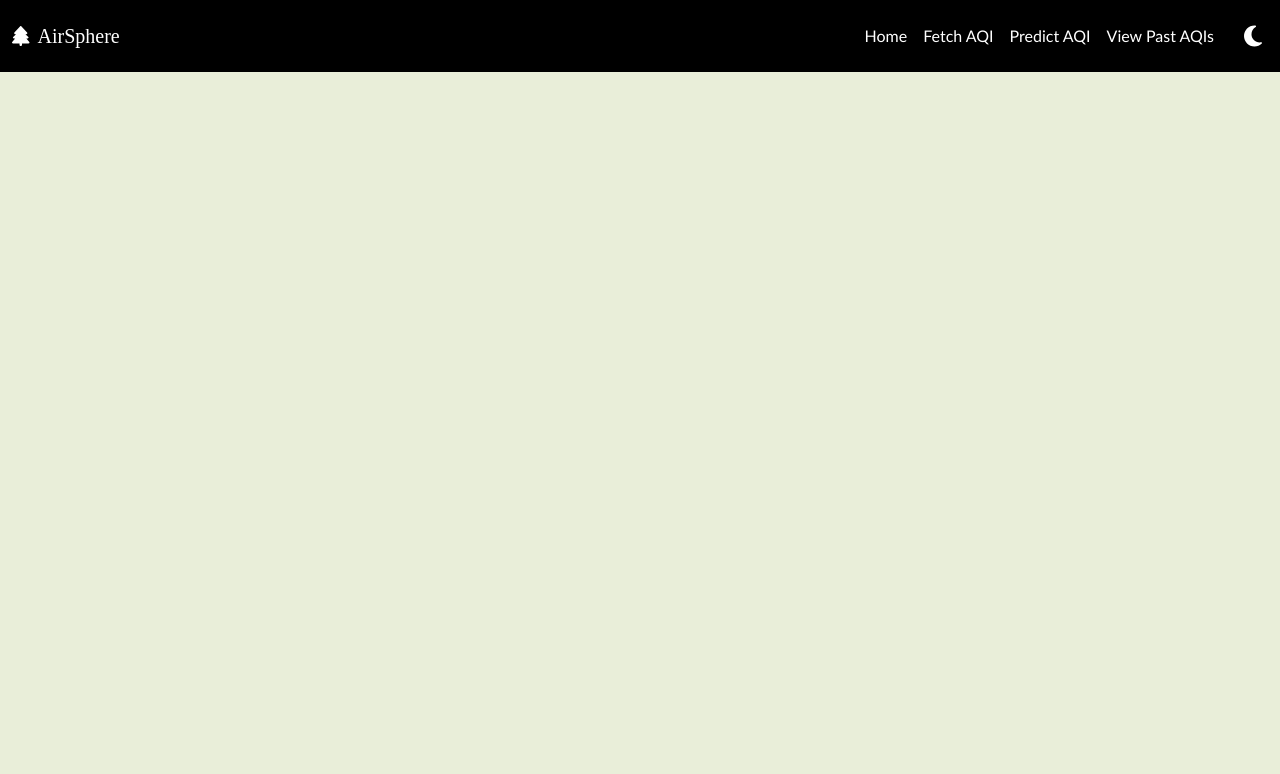
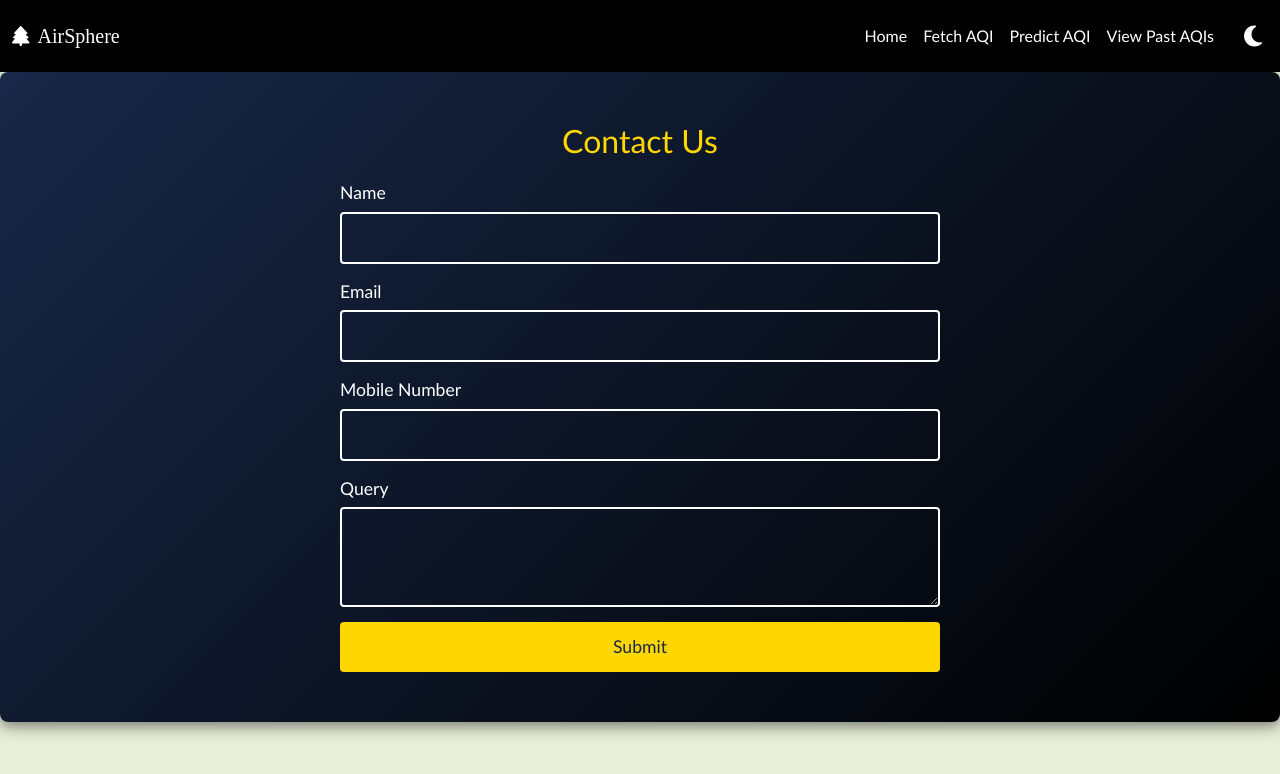
Before and after one commit to purnaa-l/AirVana-Frontend-Flask-and-GenAI, a React (Vite) app: page /contact-form in a window 1280 px wide. Shown: the top 774 px of the page. Built offline with nearby package versions, Linux system fonts and the light colour scheme; a web font is replaced by a local one.

Commit message:
feat: contact form.

```diff
--- a/src/App.jsx
+++ b/src/App.jsx
@@ -9,7 +9,8 @@ import ViewUserAQI from './components/pages/ViewUserAQI';
 import ViewAQI from './components/pages/ViewAQI';
 import HistoricalAQI from './components/pages/HistoricalAQI';
 import CityCards from './components/CityCards';
-
+import ContactForm from './components/ContactForm';
+import Footer from './components/Footer';
 const App = () => {
   const [loading, setLoading] = useState(true);
   const [theme, setTheme] = useState(localStorage.getItem('theme') || 'light');
@@ -41,8 +42,10 @@ const App = () => {
         <Route path="/view-user-aqis" element={<ViewUserAQI />} />
         <Route path='/historical-data' element={<HistoricalAQI />} />
         <Route path='/available-cities' element={<CityCards />} />
+        <Route path='/contact-form' element={<ContactForm />} />
       </Routes>
     </BrowserRouter>
+
   );
 };
 
--- a/src/components/CityCards.css
+++ b/src/components/CityCards.css
@@ -1,4 +1,4 @@
-/* CityCards.css */
+CityCards.css
 .city-cards-container {
     text-align: center;
     margin: 40px auto;
--- /dev/null
+++ b/src/components/ContactForm.css
@@ -0,0 +1,72 @@
+/* Unique Contact Form Styles */
+
+/* Main Wrapper */
+.unique-contact-form-wrapper {
+    background: linear-gradient(135deg, #182848, #000);
+    padding: 50px;
+    color: white;
+    text-align: center;
+    border-radius: 8px;
+    box-shadow: 0px 4px 15px rgba(0, 0, 0, 0.5);
+  }
+
+  .unique-contact-form-title {
+    margin-bottom: 20px;
+    font-size: 2rem;
+    color: #ffd700;
+  }
+
+  .unique-contact-form-content {
+    max-width: 600px;
+    margin: 0 auto;
+    display: flex;
+    flex-direction: column;
+    gap: 15px;
+    font-size: 1.1rem;
+  }
+
+  .unique-form-group-container {
+    display: flex;
+    flex-direction: column;
+    gap: 5px;
+    text-align: left;
+  }
+
+  .unique-input-field {
+    padding: 12px;
+    font-size: 1rem;
+    border: 2px solid #fff;
+    border-radius: 4px;
+    background: transparent;
+    color: white;
+    outline: none;
+  }
+
+  textarea.unique-input-field {
+    min-height: 100px;
+  }
+
+  .unique-input-field.unique-error {
+    border-color: #ff0000;
+  }
+
+  .unique-error-text {
+    font-size: 0.9rem;
+    color: #ff0000;
+    text-align: left;
+  }
+
+  .unique-submit-btn {
+    padding: 12px;
+    background-color: #ffd700;
+    color: #182848;
+    border: none;
+    border-radius: 4px;
+    cursor: pointer;
+    font-size: 1.1rem;
+    transition: background-color 0.3s ease;
+  }
+
+  .unique-submit-btn:hover {
+    background-color: #ffcc00;
+  }
--- /dev/null
+++ b/src/components/ContactForm.jsx
@@ -0,0 +1,127 @@
+import React, { useState } from "react";
+import './ContactForm.css'; // Assuming the updated CSS is in this file
+
+const ContactForm = () => {
+  const [formData, setFormData] = useState({
+    name: "",
+    email: "",
+    mobileNumber: "",
+    query: "",
+  });
+
+  const [errors, setErrors] = useState({
+    name: "",
+    email: "",
+    mobileNumber: "",
+    query: "",
+  });
+
+  const handleChange = (e) => {
+    const { name, value } = e.target;
+    setFormData((prevData) => ({
+      ...prevData,
+      [name]: value,
+    }));
+  };
+
+  const validateForm = () => {
+    const newErrors = {};
+    let isValid = true;
+
+    if (!formData.name) {
+      newErrors.name = "Name is required.";
+      isValid = false;
+    }
+
+    if (!formData.email || !/\S+@\S+\.\S+/.test(formData.email)) {
+      newErrors.email = "A valid email is required.";
+      isValid = false;
+    }
+
+    if (!formData.mobileNumber) {
+      newErrors.mobileNumber = "Mobile number is required.";
+      isValid = false;
+    }
+
+    if (!formData.query) {
+      newErrors.query = "Query is required.";
+      isValid = false;
+    }
+
+    setErrors(newErrors);
+    return isValid;
+  };
+
+  const handleSubmit = (e) => {
+    e.preventDefault();
+    if (validateForm()) {
+      // Handle form submission (e.g., send data to backend)
+      console.log("Form data submitted:", formData);
+      setFormData({ name: "", email: "", mobileNumber: "", query: "" });
+    }
+  };
+
+  return (
+    <div className="unique-contact-form-wrapper">
+      <h2 className="unique-contact-form-title">Contact Us</h2>
+      <form className="unique-contact-form-content" onSubmit={handleSubmit}>
+        <div className="unique-form-group-container">
+          <label htmlFor="name">Name</label>
+          <input
+            type="text"
+            id="name"
+            name="name"
+            value={formData.name}
+            onChange={handleChange}
+            className={`unique-input-field ${errors.name ? "unique-error" : ""}`}
+          />
+          {errors.name && <p className="unique-error-text">{errors.name}</p>}
+        </div>
+
+        <div className="unique-form-group-container">
+          <label htmlFor="email">Email</label>
+          <input
+            type="email"
+            id="email"
+            name="email"
+            value={formData.email}
+            onChange={handleChange}
+            className={`unique-input-field ${errors.email ? "unique-error" : ""}`}
+          />
+          {errors.email && <p className="unique-error-text">{errors.email}</p>}
+        </div>
+
+        <div className="unique-form-group-container">
+          <label htmlFor="mobileNumber">Mobile Number</label>
+          <input
+            type="text"
+            id="mobileNumber"
+            name="mobileNumber"
+            value={formData.mobileNumber}
+            onChange={handleChange}
+            className={`unique-input-field ${errors.mobileNumber ? "unique-error" : ""}`}
+          />
+          {errors.mobileNumber && <p className="unique-error-text">{errors.mobileNumber}</p>}
+        </div>
+
+        <div className="unique-form-group-container">
+          <label htmlFor="query">Query</label>
+          <textarea
+            id="query"
+            name="query"
+            value={formData.query}
+            onChange={handleChange}
+            className={`unique-input-field ${errors.query ? "unique-error" : ""}`}
+          />
+          {errors.query && <p className="unique-error-text">{errors.query}</p>}
+        </div>
+
+        <button type="submit" className="unique-submit-btn">
+          Submit
+        </button>
+      </form>
+    </div>
+  );
+};
+
+export default ContactForm;
--- a/src/components/pages/HistoricalAQI.css
+++ b/src/components/pages/HistoricalAQI.css
@@ -1,6 +1,6 @@
 /* General page styles */
 body {
-    background-color: #E9EED9;
+    background-color: #E9EED9; /* Set background color to subtle green */
     font-family: 'Trebuchet MS', 'Lucida Sans Unicode', 'Lucida Grande', 'Lucida Sans', Arial, sans-serif;
     color: #493628;
     margin: 0;
@@ -12,6 +12,10 @@ body {
 .available-cities {
     margin: 30px auto;
     text-align: center;
+    background-color: #E9EED9; /* Ensure the section background matches the page */
+    padding: 20px;
+    border-radius: 8px;
+    box-shadow: 0 4px 8px rgba(0, 0, 0, 0.1);
 }
 
 .available-cities h2 {
@@ -28,7 +32,7 @@ body {
 }
 
 .city-card {
-    background-color: #CBD2A4;
+    background-color: #CBD2A4; /* Light green for the card */
     padding: 20px;
     width: 200px;
     text-align: center;
@@ -77,6 +81,9 @@ body {
 .filters {
     margin: 30px auto;
     text-align: center;
+    background-color: #E9EED9; /* Matching section background color */
+    padding: 20px;
+    border-radius: 8px;
 }
 
 .filters label {
@@ -134,3 +141,8 @@ body {
 .aqi-table tbody tr:hover {
     background-color: #F1F1F1;
 }
+
+/* Additional refinements for sections that might overlap */
+section {
+    background-color: #E9EED9; /* Ensures that the background color is consistent */
+}
```
